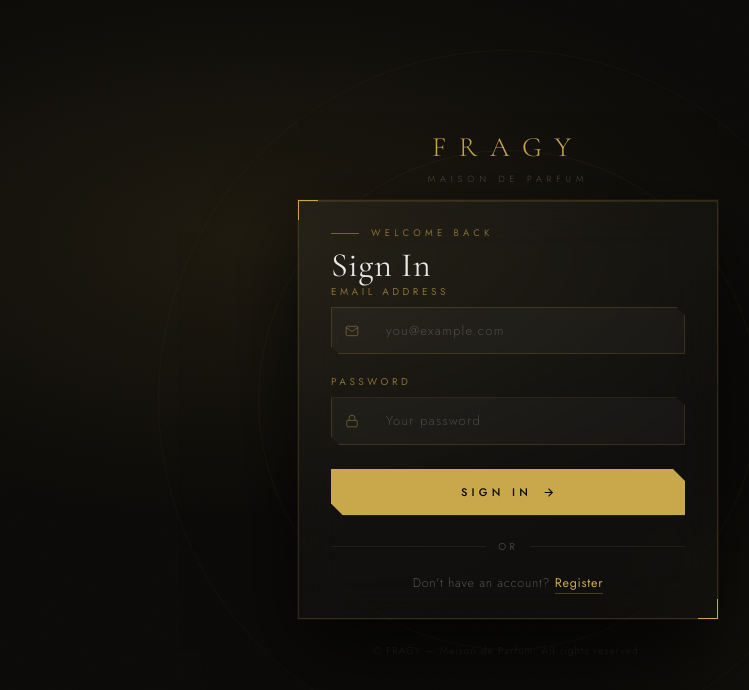
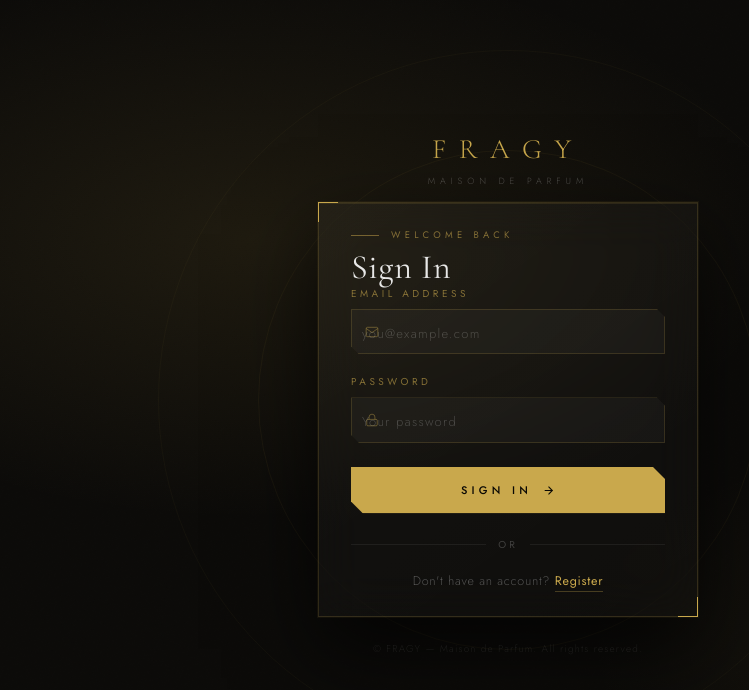
Before and after one commit to Hamza-rgb-hub/fragy, a React (Vite) app in the folder client/: page /user/login in a window 1280 px wide. Shown: the top 690 px of the page, without its empty margins (132-881 px from the left). Built offline with nearby package versions, Linux system fonts and the light colour scheme.

Commit message:
login page updated

```diff
--- a/client/src/Style/contact.css
+++ b/client/src/Style/contact.css
@@ -53,7 +53,7 @@
           font-size: 13px;
           font-weight: 300;
           letter-spacing: 0.06em;
-          padding: 14px 0 10px;
+          padding: 14px 0 10px !important;
           outline: none;
           transition: border-color 0.3s, background 0.3s;
           box-sizing: border-box;
--- a/client/src/pages/user/UserLogin.jsx
+++ b/client/src/pages/user/UserLogin.jsx
@@ -76,7 +76,7 @@
           pointerEvents: "none",
         }} />
 
-        <div className="relative z-10 w-full max-w-105 px-4">
+        <div className="relative z-10 w-full max-w-105" style={{padding:'0 20px'}}>
 
           {/* Brand header */}
           <div className="text-center mb-10 fade-in fade-in-1">
```
